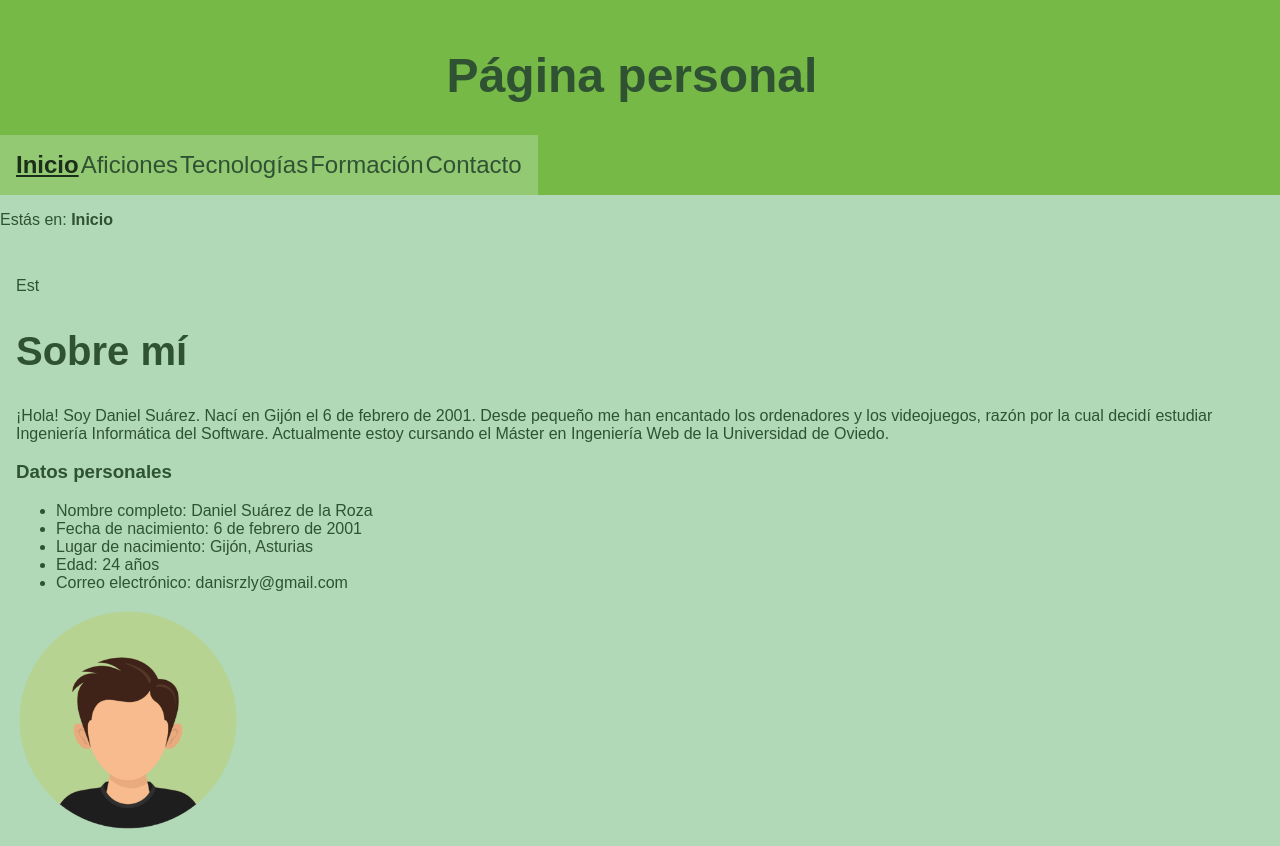
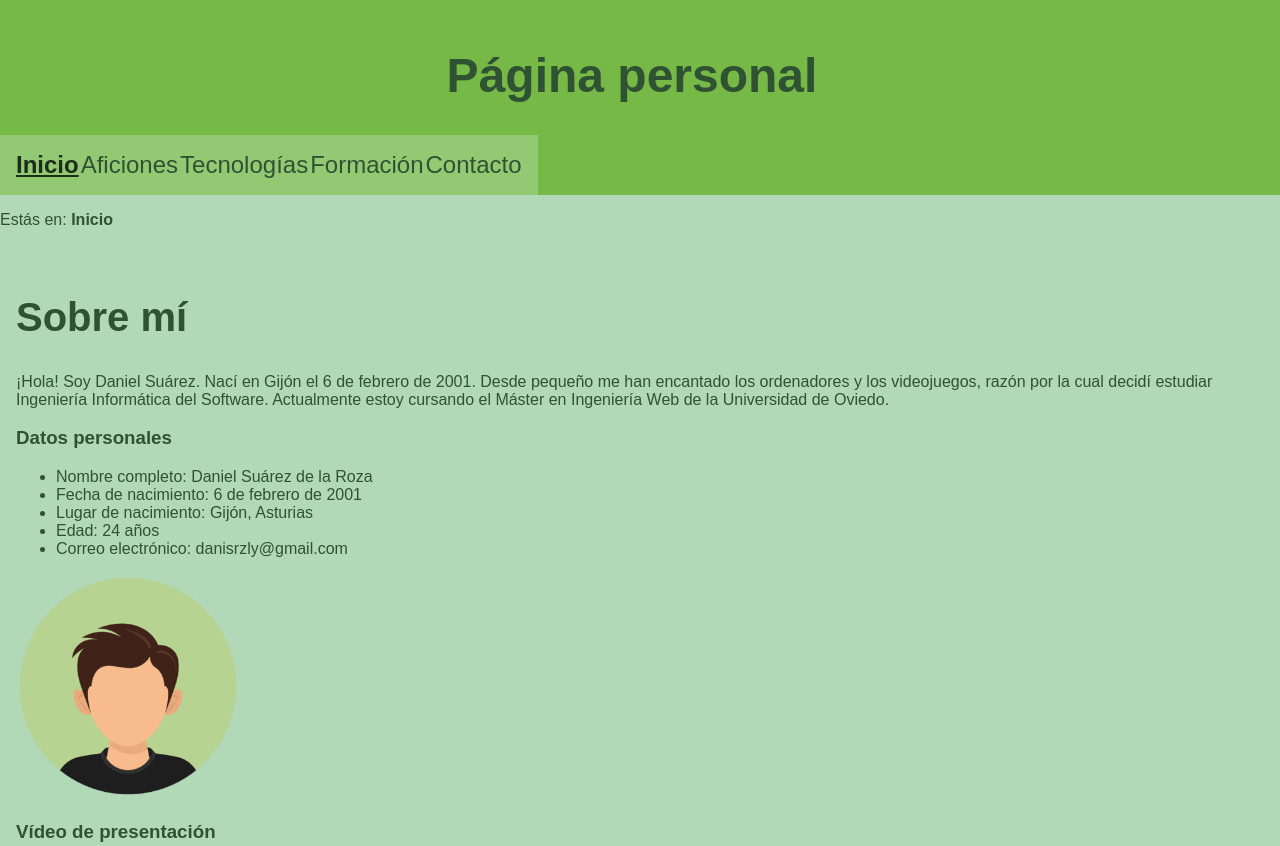
Before and after one commit to uo276467/sitio_personal, a plain HTML site: page index.html in a window 1280 px wide. Shown: the top 846 px of the page. Drawn offline with Linux system fonts and the light colour scheme.

Commit message:
Add files via upload

```diff
--- a/index.html
+++ b/index.html
@@ -30,7 +30,6 @@
     <p>Estás en: <strong>Inicio</strong></p>
 
     <main>
-        <p>Est</p>
         <section>
 
             <h2>Sobre mí</h2>
```
